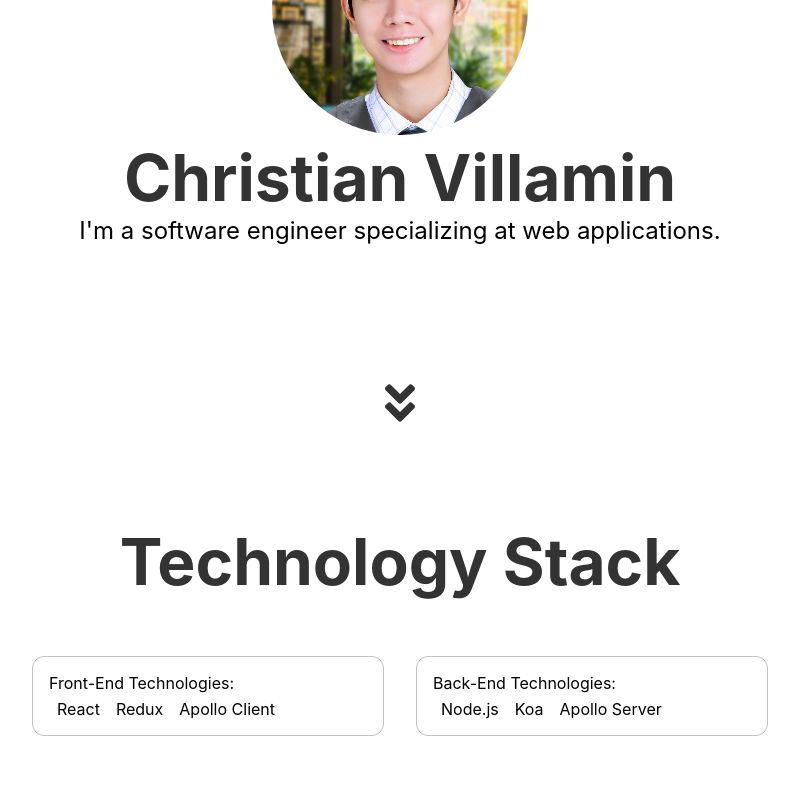
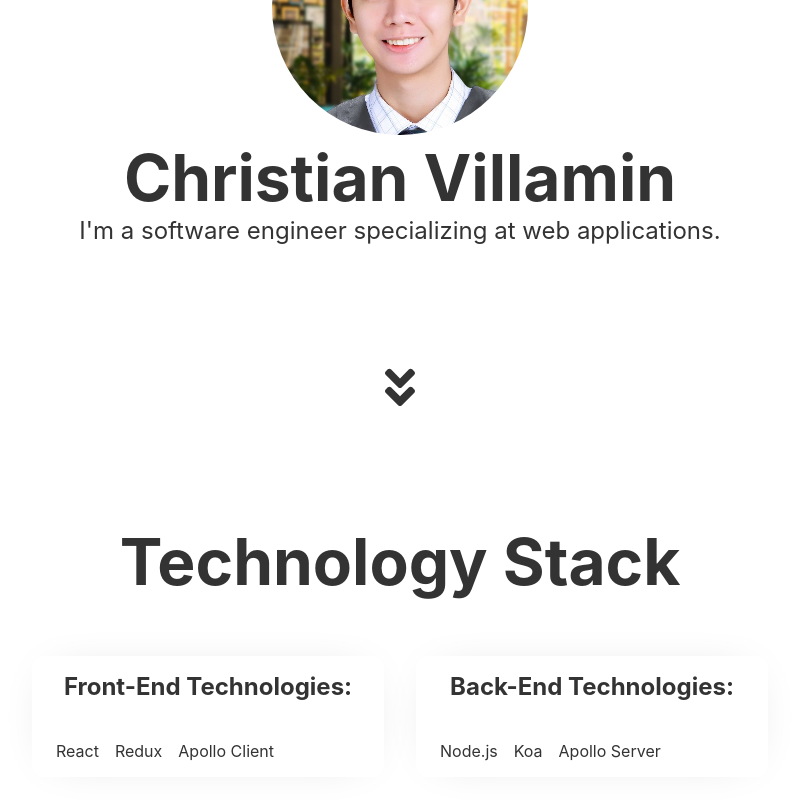
Before and after one commit to codekcv/personal-site-nextjs, a Next.js app: page / in a window 1280 px wide. Shown: the part 340-1140 px from the top of the page, without its empty margins (240-1039 px from the left). Built offline with nearby package versions, Linux system fonts and the light colour scheme.

Commit message:
feat(home) update animation, properties

```diff
--- a/pages-main/Home/Home.main.tsx
+++ b/pages-main/Home/Home.main.tsx
@@ -50,7 +50,7 @@ const Home = (): JSX.Element => (
             />
           </ImageContainer>
 
-          <Text as="h1" color="#333" fontSize={64}>
+          <Text as="h1" fontSize={64}>
             Christian Villamin
           </Text>
 
@@ -60,26 +60,46 @@ const Home = (): JSX.Element => (
         </Flex>
       </Flex>
 
-      <Box as={motion.div} height={48}>
-        <FaAngleDoubleDown size={48} color="#333" />
-      </Box>
+      <InView threshold={0.2}>
+        {({ inView, ref }) => (
+          <Box
+            as={motion.div}
+            height={48}
+            ref={ref}
+            variants={{
+              out: { opacity: 0 },
+              in: {
+                opacity: 1,
+                transform: [
+                  'translateY(-1rem)',
+                  'translateY(0rem)',
+                  'translateY(-1rem)'
+                ]
+              }
+            }}
+            animate={inView ? 'in' : 'out'}
+            transition={{ repeat: Infinity, duration: 3 }}
+          >
+            <FaAngleDoubleDown size={48} />
+          </Box>
+        )}
+      </InView>
 
       <Box width={[1]}>
         <InView threshold={0.2}>
           {({ inView, ref }) => (
             <Text
               as={motion.h1}
-              color="#333"
               fontSize="4rem"
               textAlign="center"
               mt="6rem"
               variants={{
-                out: { opacity: 0 },
-                in: { opacity: 1 }
+                out: { opacity: 0, transform: 'translateY(-6rem)' },
+                in: { opacity: 1, transform: 'translateY(0rem)' }
               }}
               initial="out"
               animate={inView ? 'in' : 'out'}
-              transition={{ duration: animDuration }}
+              transition={{ duration: animDuration, ease: 'easeOut' }}
               ref={ref}
             >
               Technology Stack
@@ -92,28 +112,34 @@ const Home = (): JSX.Element => (
             <Flex justifyContent="center" mt="3.5rem" ref={ref}>
               <Card
                 variants={{
-                  out: { opacity: 0, transform: 'translateX(-2rem)' },
+                  out: { opacity: 0, transform: 'translateX(-6rem)' },
                   in: { opacity: 1, transform: 'translateX(0rem)' }
                 }}
                 initial="out"
                 animate={inView ? 'in' : 'out'}
-                transition={{ duration: animDuration }}
+                transition={{ duration: animDuration, ease: 'easeOut' }}
               >
-                <Text>Front-End Technologies:</Text>
-                <Flex mt="0.35rem">{frontEndTechnologies}</Flex>
+                <Text as="h2" textAlign="center">
+                  Front-End Technologies:
+                </Text>
+
+                <Flex mt="2.5rem">{frontEndTechnologies}</Flex>
               </Card>
 
               <Card
                 variants={{
-                  out: { opacity: 0, transform: 'translateX(2rem)' },
+                  out: { opacity: 0, transform: 'translateX(6rem)' },
                   in: { opacity: 1, transform: 'translateX(0rem)' }
                 }}
                 initial="out"
                 animate={inView ? 'in' : 'out'}
-                transition={{ duration: animDuration }}
+                transition={{ duration: animDuration, ease: 'easeOut' }}
               >
-                <Text>Back-End Technologies:</Text>
-                <Flex mt="0.35rem">{backEndTechnologies}</Flex>
+                <Text as="h2" textAlign="center">
+                  Back-End Technologies:
+                </Text>
+
+                <Flex mt="2.5rem">{backEndTechnologies}</Flex>
               </Card>
             </Flex>
           )}
--- a/pages-main/Home/Home.util.tsx
+++ b/pages-main/Home/Home.util.tsx
@@ -15,9 +15,10 @@ export const Card = styled(motion.div)`
   margin-top: 1rem;
   margin: 0 1rem;
   padding: 1rem;
-  border: 1px solid silver;
+  /* border: 1px solid silver; */
   border-radius: 12px;
   width: 50%;
+  box-shadow: 0 0 3rem -1.5rem #ccc;
 `
 
 export const frontEndTechnologies = ['React', 'Redux', 'Apollo Client'].map(
--- a/pages/_app.tsx
+++ b/pages/_app.tsx
@@ -21,6 +21,7 @@ const GlobalStyle = createGlobalStyle`
     padding: 0;
     margin: 0;
     box-sizing: border-box;
+    color: #333;
   }
 `
 
```
